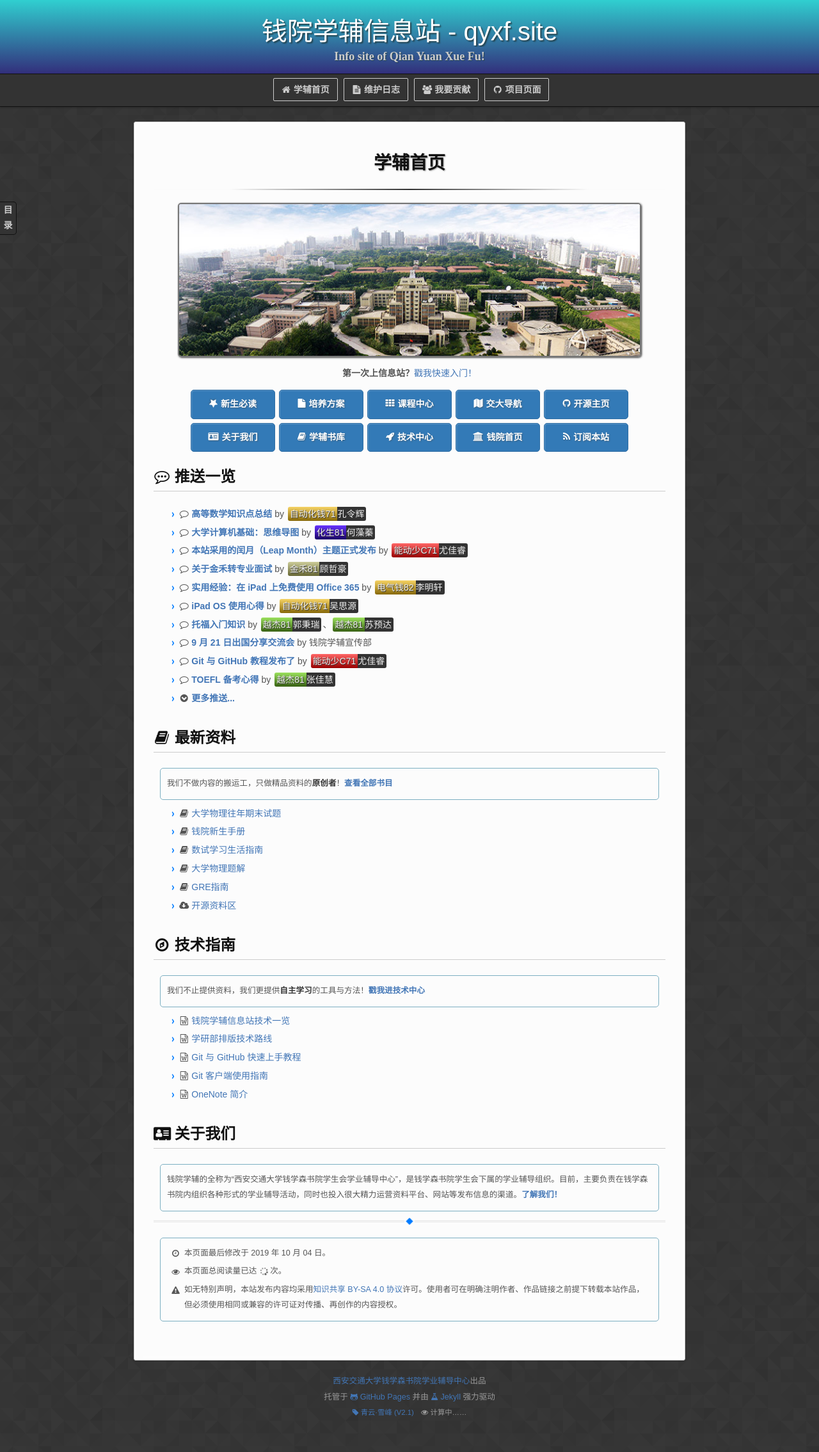
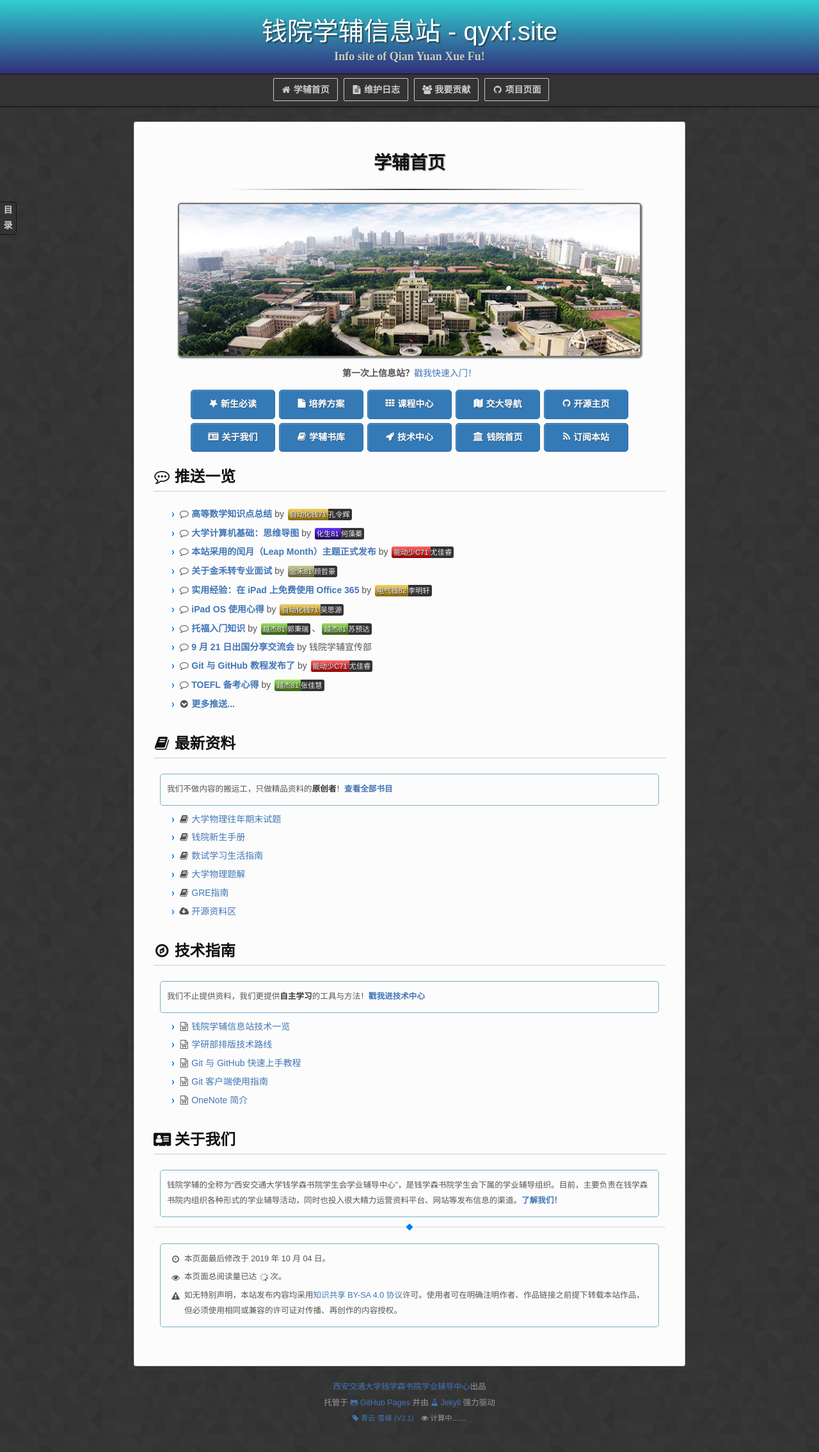
Before and after one commit to qyxf/qyxf.github.io, a Jekyll site: the page built from index.md, in a window 1280 px wide. Shown: the whole page at 64% size. Built offline with Jekyll 4.4.1, drawn with Linux system fonts in a browser that asks for light colours; some web fonts are replaced; our own code applies the rules of GitHub Pages for plain Markdown files; comment, search, counter and statistics services are not loaded.

Commit message:
Refine badges
* to improve display effect on mobile phone
* smaller fonts to fit the text


Former-commit-id: 17a7c0cf9a6b3fc7c717faad756c664d0ac36af5

```diff
--- a/assets/css/style.scss
+++ b/assets/css/style.scss
@@ -116,10 +116,11 @@ $other-color: #cccc99;
 $amount: 40%;
 
 span.badge {
+  display: inline-block;
   color: #efefef;
   margin: 0 2px;
   font-weight: 500;
-  font-size: 100%;
+  font-size: 0.8em;
   text-align: center;
   .badge-label {
     border: {
```
